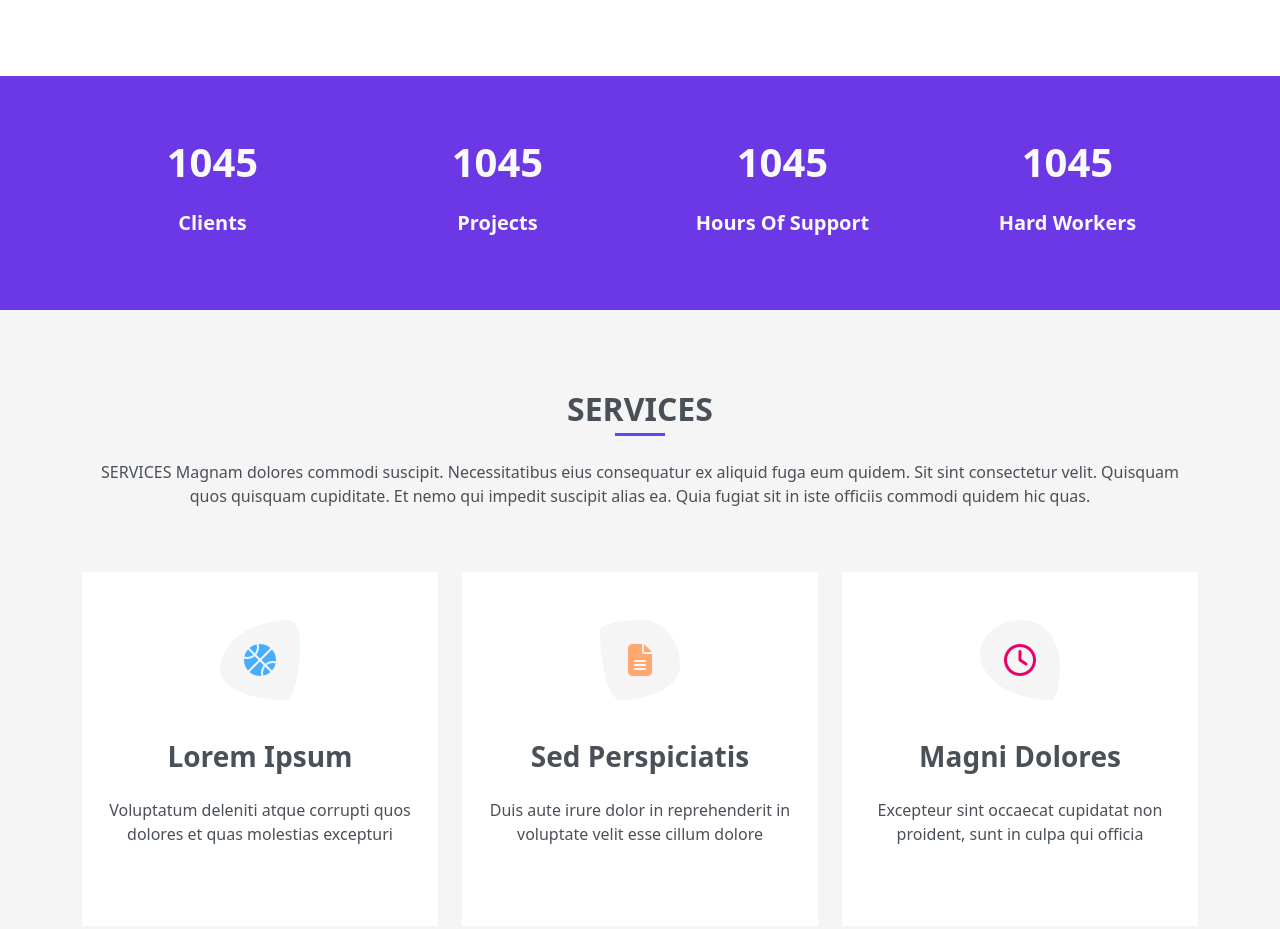
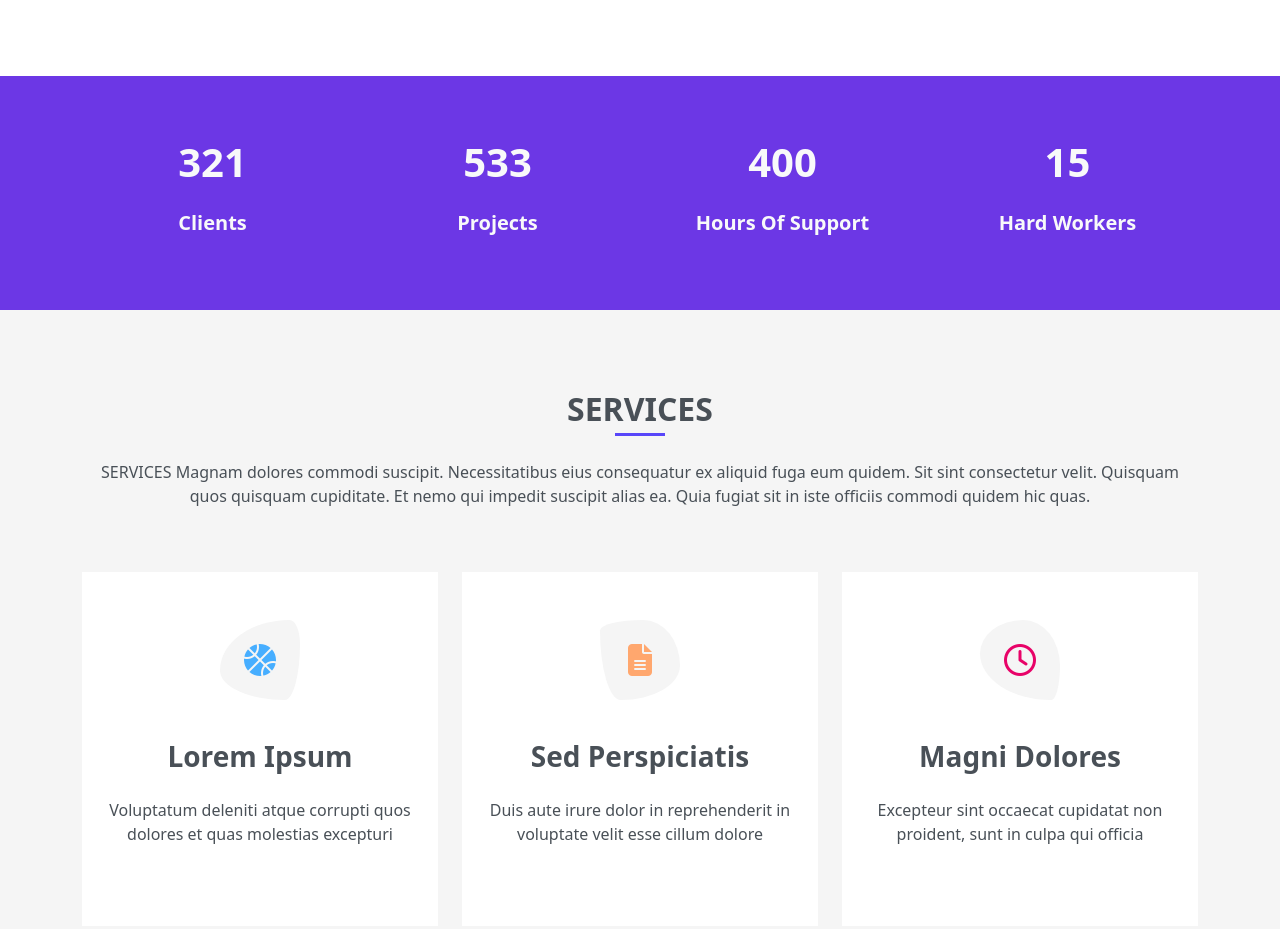
Before and after one commit to Raghadalalai1/Techie-, a plain HTML site: page index.html in a window 1280 px wide. Shown: the part 1360-2289 px from the top of the page. Drawn offline with nearby package versions, Linux system fonts and the light colour scheme; a web font is replaced by a local one.

Commit message:
edit3  techie  project

```diff
--- a/index.html
+++ b/index.html
@@ -157,19 +157,19 @@
                 <div class="container">
                     <div class="row  py-5">
                         <div class="nums col-lg-3 col-md-6 col-sm-6  text-center my-2 text-light fw-semibold">
-                            <p data-bs-target="321" class="fs-1 num">0</p>
+                            <p data-goal="321" class="fs-1 num">0</p>
                             <p class="fs-5">Clients</p>
                         </div>
                         <div class="nums col-lg-3 col-md-6 col-sm-6  text-center my-2 text-light fw-semibold">
-                            <p data-bs-target="533" class="fs-1 num">0</p>
+                            <p data-goal="533" class="fs-1 num">0</p>
                             <p class="fs-5">Projects</p>
                         </div>
                         <div class="nums col-lg-3 col-md-6 col-sm-6  text-center my-2 text-light fw-semibold">
-                            <p data-bs-target="400" class="fs-1 num">0</p>
+                            <p data-goal="400" class="fs-1 num">0</p>
                             <p class="fs-5">Hours Of Support</p>
                         </div>
                         <div class="nums col-lg-3 col-md-6 col-sm-6  text-center my-2 text-light fw-semibold">
-                            <p data-bs-target="15" class="fs-1 num">0</p>
+                            <p data-goal="15" class="fs-1 num">0</p>
                             <p class="fs-5">Hard Workers</p>
                         </div>
                     </div>
```
